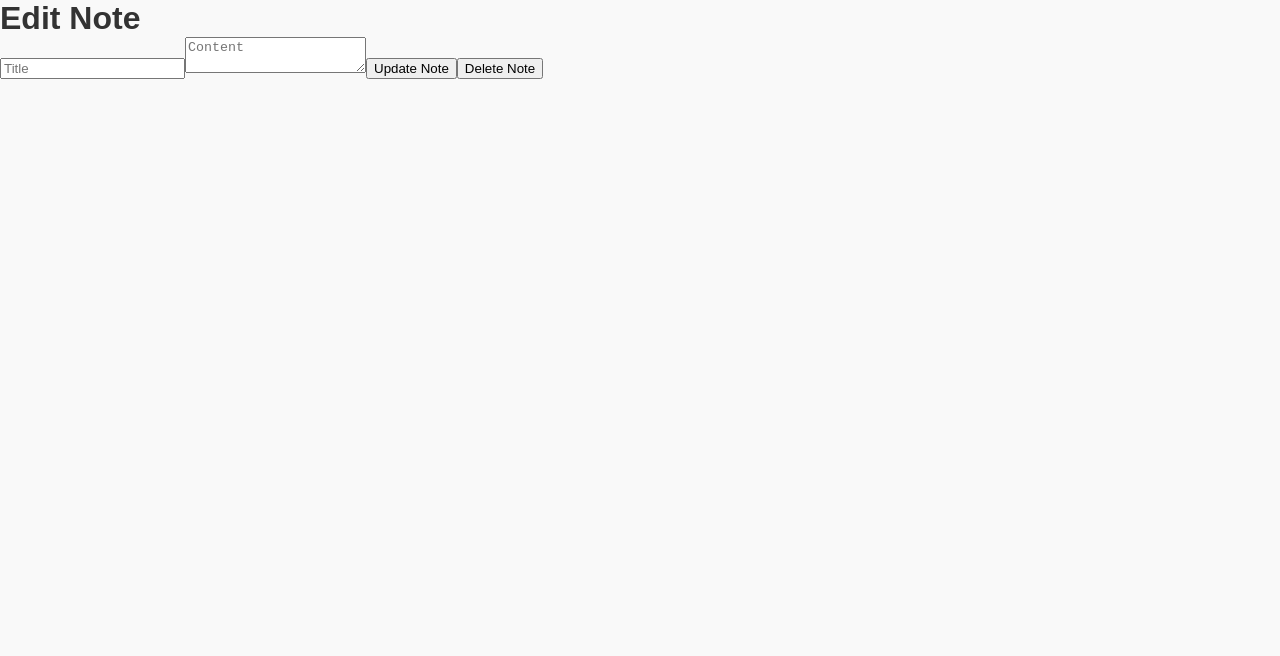
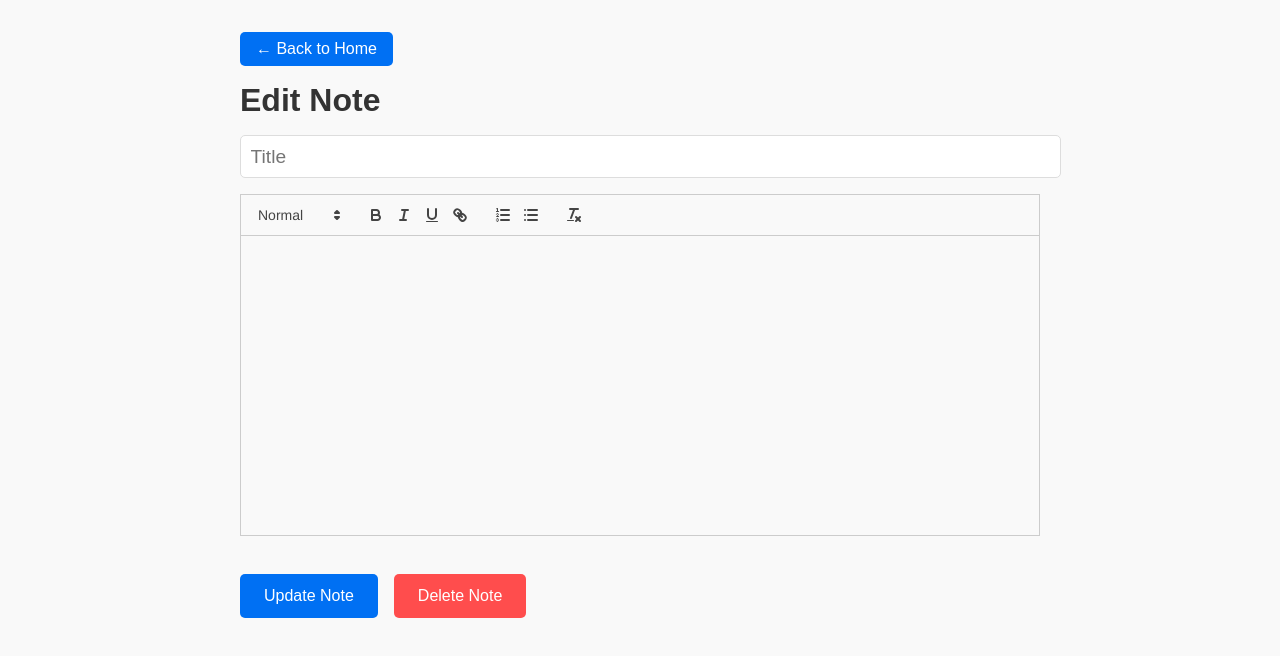
Before and after one commit to danielflood/notes, a Next.js app: page /notes/1 in a window 1280 px wide. Shown: the top 656 px of the page. Built offline with nearby package versions, Linux system fonts and the light colour scheme; no server answers; the database is empty; sample sign-in values are in the browser's storage.

Commit message:
Updated the editor

```diff
--- a/package.json
+++ b/package.json
@@ -15,6 +15,7 @@
     "next-auth": "^4.24.8",
     "react": "^18",
     "react-dom": "^18",
+    "react-quill": "^2.0.0",
     "sqlite3": "^5.1.7"
   },
   "devDependencies": {
--- a/src/pages/notes/[id].js
+++ b/src/pages/notes/[id].js
@@ -1,11 +1,15 @@
 import { useRouter } from "next/router";
 import { useState } from "react";
-import { getSession, signOut } from "next-auth/react";
+import dynamic from "next/dynamic";
+import "react-quill/dist/quill.snow.css"; // Import Quill styles
+import { getSession } from "next-auth/react";
+
+const ReactQuill = dynamic(() => import("react-quill"), { ssr: false });
 
 export default function NotePage({ note }) {
   const router = useRouter();
   const [title, setTitle] = useState(note.title);
-  const [content, setContent] = useState(note.content);
+  const [content, setContent] = useState(note.content); // Now using the rich text editor
   const [loading, setLoading] = useState(false);
 
   const handleUpdate = async () => {
@@ -49,25 +53,36 @@ export default function NotePage({ note }) {
   };
 
   return (
-    <div>
+    <div className="editor-container">
+      <button className="back-btn" onClick={() => router.push("/")}>
+        ← Back to Home
+      </button>
+
       <h1>Edit Note</h1>
+
       <input
         type="text"
         value={title}
         onChange={(e) => setTitle(e.target.value)}
         placeholder="Title"
+        className="title-input"
       />
-      <textarea
+
+      <ReactQuill
+        theme="snow"
         value={content}
-        onChange={(e) => setContent(e.target.value)}
-        placeholder="Content"
+        onChange={setContent}
+        className="content-editor"
       />
-      <button onClick={handleUpdate} disabled={loading}>
-        {loading ? "Updating..." : "Update Note"}
-      </button>
-      <button onClick={handleDelete} disabled={loading}>
-        {loading ? "Deleting..." : "Delete Note"}
-      </button>
+
+      <div className="actions">
+        <button className="update-btn" onClick={handleUpdate} disabled={loading}>
+          {loading ? "Updating..." : "Update Note"}
+        </button>
+        <button className="delete-btn" onClick={handleDelete} disabled={loading}>
+          {loading ? "Deleting..." : "Delete Note"}
+        </button>
+      </div>
     </div>
   );
 }
--- a/src/styles/globals.css
+++ b/src/styles/globals.css
@@ -192,3 +192,77 @@ a:hover {
   height: 20px;
   margin-right: 0.8rem;
 }
+
+/* Editor */
+/* Styling for the editor */
+.editor-container {
+  max-width: 800px;
+  margin: 0 auto;
+  padding: 2rem;
+}
+
+.back-btn {
+  background-color: #0070f3;
+  color: white;
+  border: none;
+  padding: 0.5rem 1rem;
+  font-size: 1rem;
+  border-radius: 5px;
+  cursor: pointer;
+  transition: background-color 0.3s;
+  margin-bottom: 1rem;
+}
+
+.back-btn:hover {
+  background-color: #005bb5;
+}
+
+h1 {
+  font-size: 2rem;
+  margin-bottom: 1rem;
+}
+
+.title-input {
+  width: 100%;
+  padding: 0.6rem;
+  font-size: 1.2rem;
+  margin-bottom: 1rem;
+  border: 1px solid #ddd;
+  border-radius: 5px;
+}
+
+.content-editor {
+  height: 300px;
+  margin-bottom: 5rem;
+}
+
+.actions {
+  display: flex;
+  gap: 1rem;
+}
+
+.update-btn, .delete-btn {
+  padding: 0.8rem 1.5rem;
+  font-size: 1rem;
+  border: none;
+  border-radius: 5px;
+  cursor: pointer;
+}
+
+.update-btn {
+  background-color: #0070f3;
+  color: white;
+}
+
+.update-btn:hover {
+  background-color: #005bb5;
+}
+
+.delete-btn {
+  background-color: #ff4d4d;
+  color: white;
+}
+
+.delete-btn:hover {
+  background-color: #ff6666;
+}
```
Also changed, not shown: 1 other file (tests, documents, lock files or other folders).
